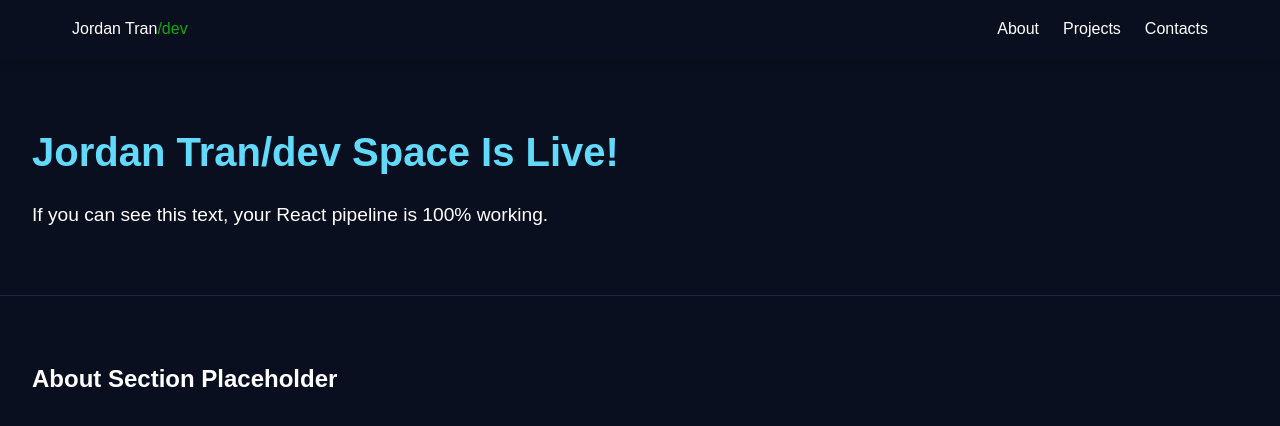
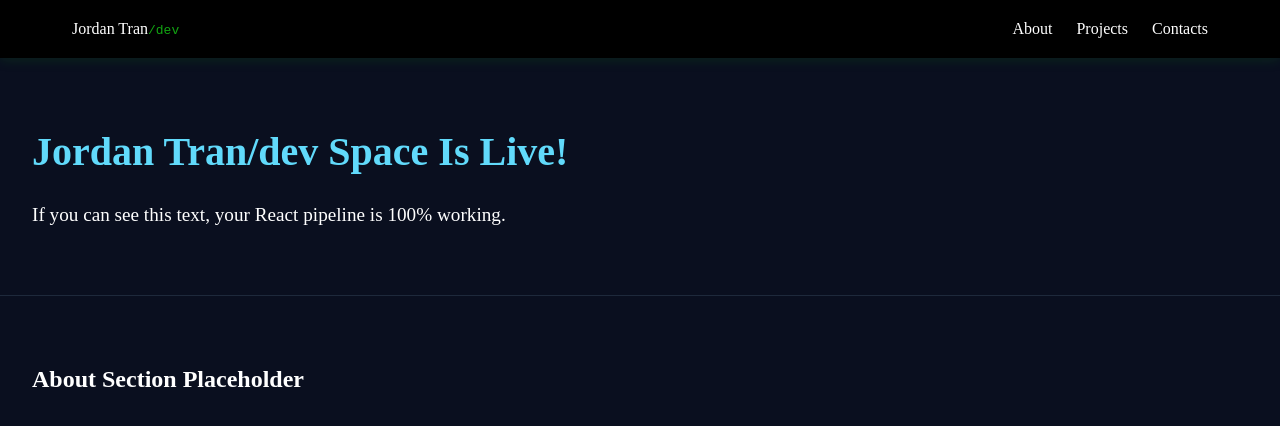
Before and after one commit to kevinleminion/portfolio-website, a React (Vite) app in the folder react-code/: page / in a window 1280 px wide. Shown: the top 426 px of the page. Built offline with nearby package versions, Linux system fonts and the light colour scheme.

Commit message:
experimental changes, see what happens

```diff
--- a/react-code/src/components/Navbar.css
+++ b/react-code/src/components/Navbar.css
@@ -1,12 +1,12 @@
 .navbar {
     width: 100%;
-    background: #0a0f1f;
+    background: #000000;
     color: #ffffff;
     position: fixed;
     top: 0;
     left: 0;
     z-index: 100;
-    box-shadow: 0 2px 12px rgba(0, 0, 0, 0.15);
+    box-shadow: 0 2px 12px rgba(18, 165, 18, 0.15);
 }
 
 .navbar-container {
--- a/react-code/src/components/Navbar.jsx
+++ b/react-code/src/components/Navbar.jsx
@@ -5,7 +5,7 @@ const NavBar = () => {
     return(
     <nav className = "navbar">
         <div className = "navbar-container">
-            <a href="#main" >Jordan Tran<span className = "accent">/dev</span></a>
+            <a href="#main" >Jordan Tran<code className = "accent">/dev</code></a>
             <ul className = "navbar-links">
                 <li><a href="#about">About</a></li>
                 <li><a href="#projects">Projects</a></li>
--- a/react-code/src/index.css
+++ b/react-code/src/index.css
@@ -1,3 +1,9 @@
+font-face {
+    font-family: 'LEMONMILK-MediumItalic';
+    src: url('./assets/fonts/LEMONMILK-MediumItalic.otf') format('opentype');
+    font-weight: normal;
+}
+
 * {
     margin: 0;
     padding: 0;
@@ -5,7 +11,6 @@
 }
 
 body {
-    font-family: 'Arial', sans-serif;
     line-height: 1.6;
     background-color: #363434;
     color: #333;
```
Also changed, not shown: react-code/src/assets/fonts/LEMONMILK-Medium.otf (added), react-code/src/assets/fonts/LEMONMILK-MediumItalic.otf (added).
